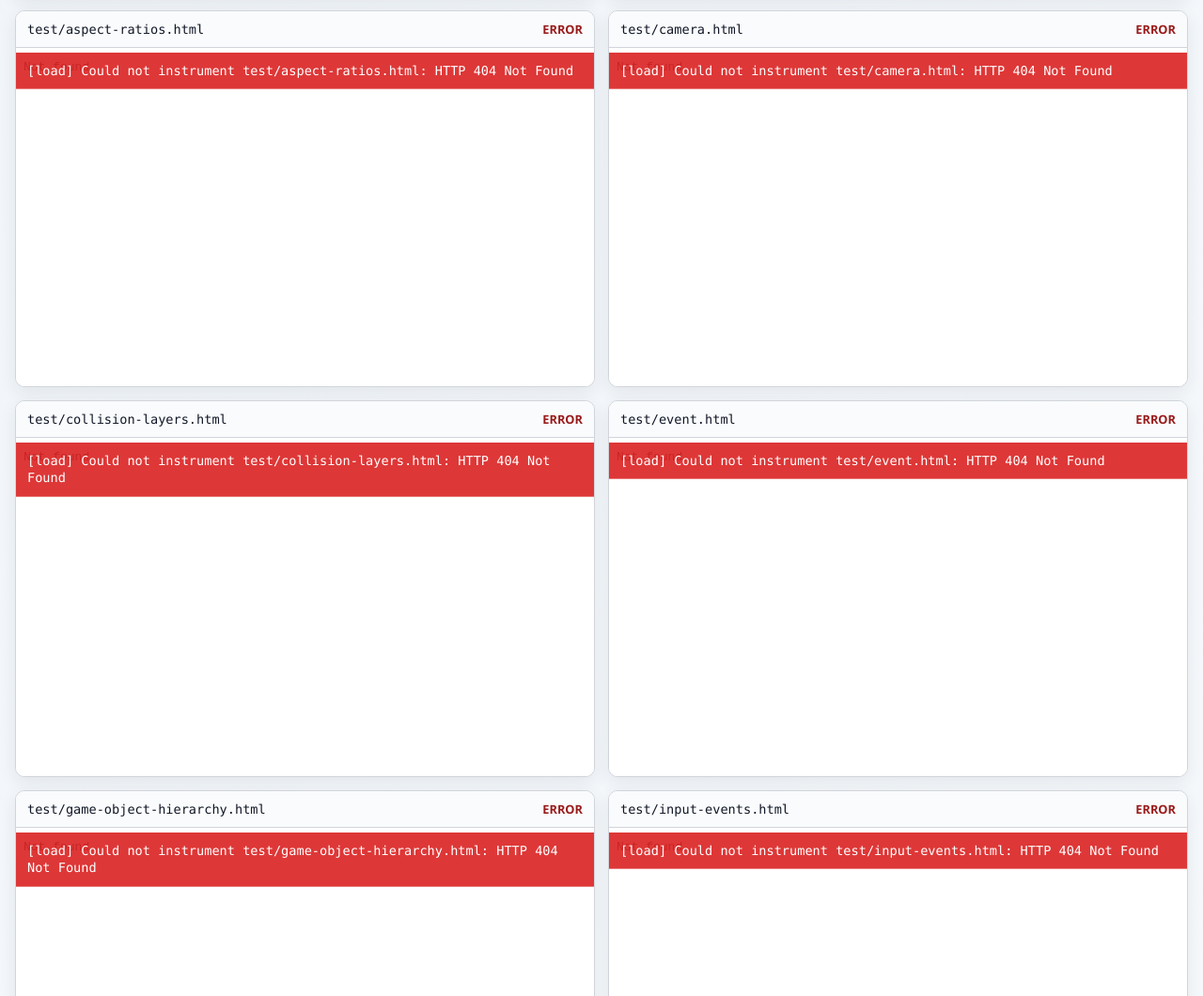
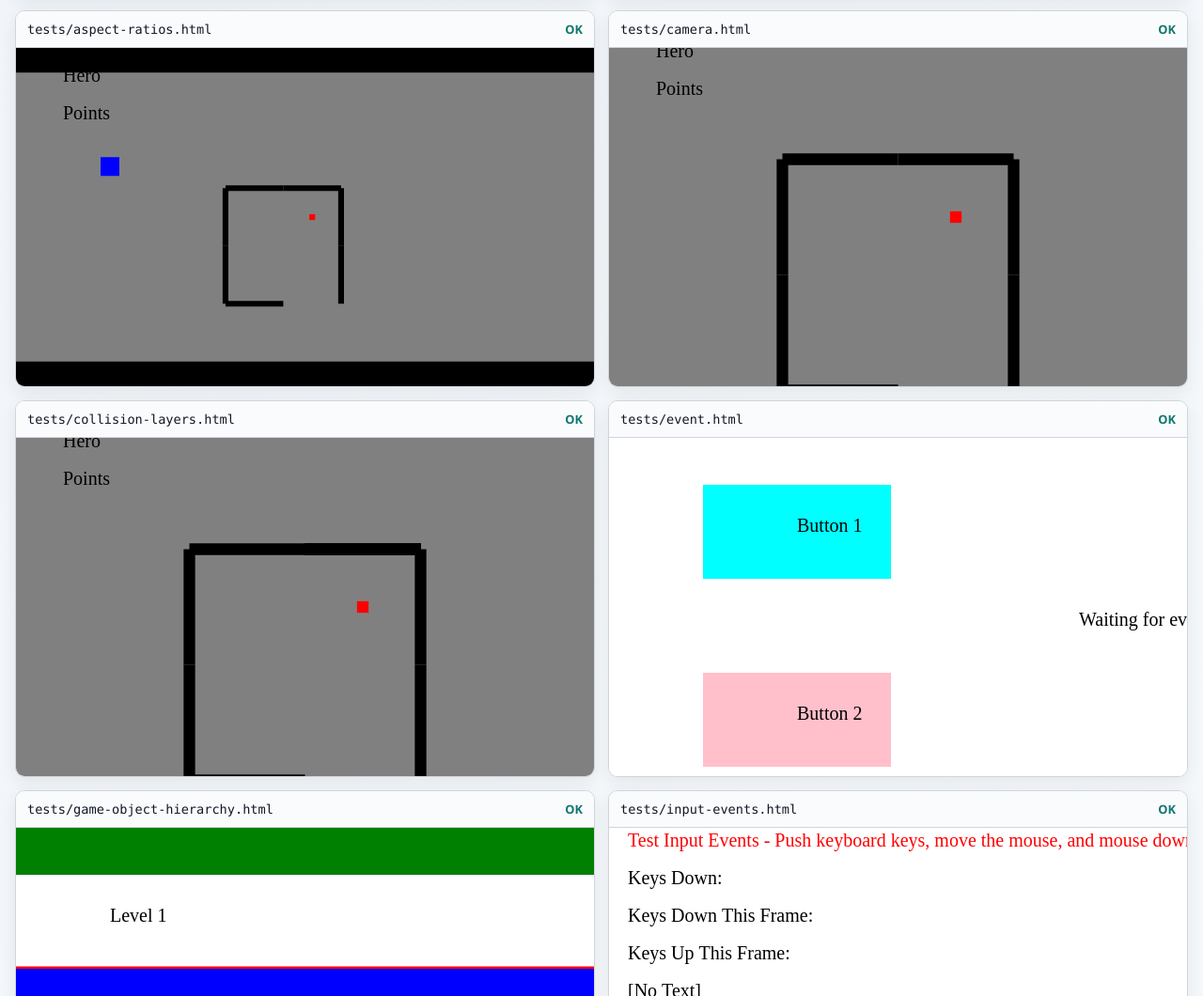
Before and after one commit to CS2510/ideal-engine, a plain HTML site: page all.html in a window 1280 px wide. Shown: the part 1740-2800 px from the top of the page at 94% size. Drawn offline with Linux system fonts and the light colour scheme; no server answers; files whose address does not match are found by name.

Commit message:
Update all.html test paths to tests paths

```diff
--- a/all.html
+++ b/all.html
@@ -131,20 +131,20 @@
       "games/main-game/index.html",
       "games/platformer-game/index.html",
       "old.html",
-      "test/all.html",
-      "test/aspect-ratios.html",
-      "test/camera.html",
-      "test/collision-layers.html",
-      "test/event.html",
-      "test/game-object-hierarchy.html",
-      "test/input-events.html",
-      "test/load-scene-additive.html",
-      "test/mouse-events.html",
-      "test/point-polygon-collisions.html",
-      "test/polygon-polygon-collisions.html",
-      "test/rigid-body-acceleration.html",
-      "test/scene-switch.html",
-      "test/trigger-events.html",
+      "tests/all.html",
+      "tests/aspect-ratios.html",
+      "tests/camera.html",
+      "tests/collision-layers.html",
+      "tests/event.html",
+      "tests/game-object-hierarchy.html",
+      "tests/input-events.html",
+      "tests/load-scene-additive.html",
+      "tests/mouse-events.html",
+      "tests/point-polygon-collisions.html",
+      "tests/polygon-polygon-collisions.html",
+      "tests/rigid-body-acceleration.html",
+      "tests/scene-switch.html",
+      "tests/trigger-events.html",
     ];
 
     const grid = document.getElementById("frameGrid");
```
